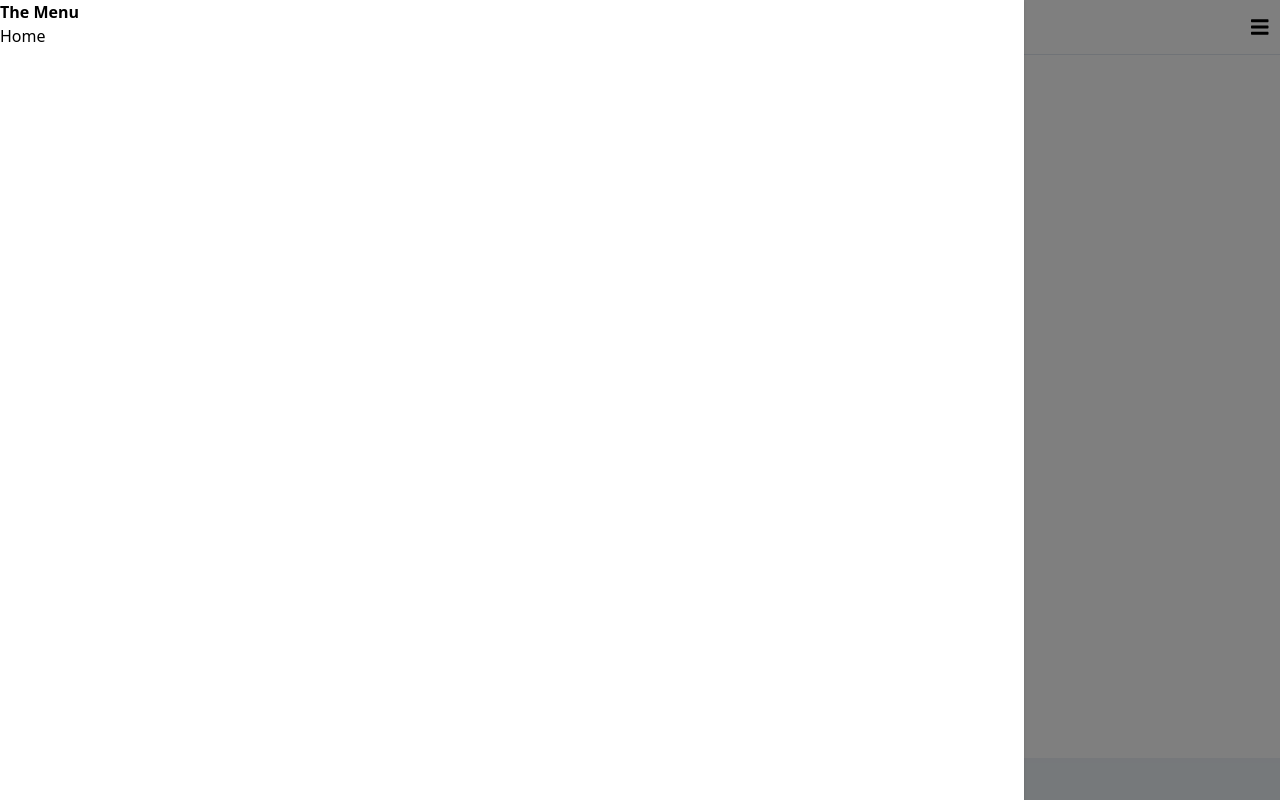
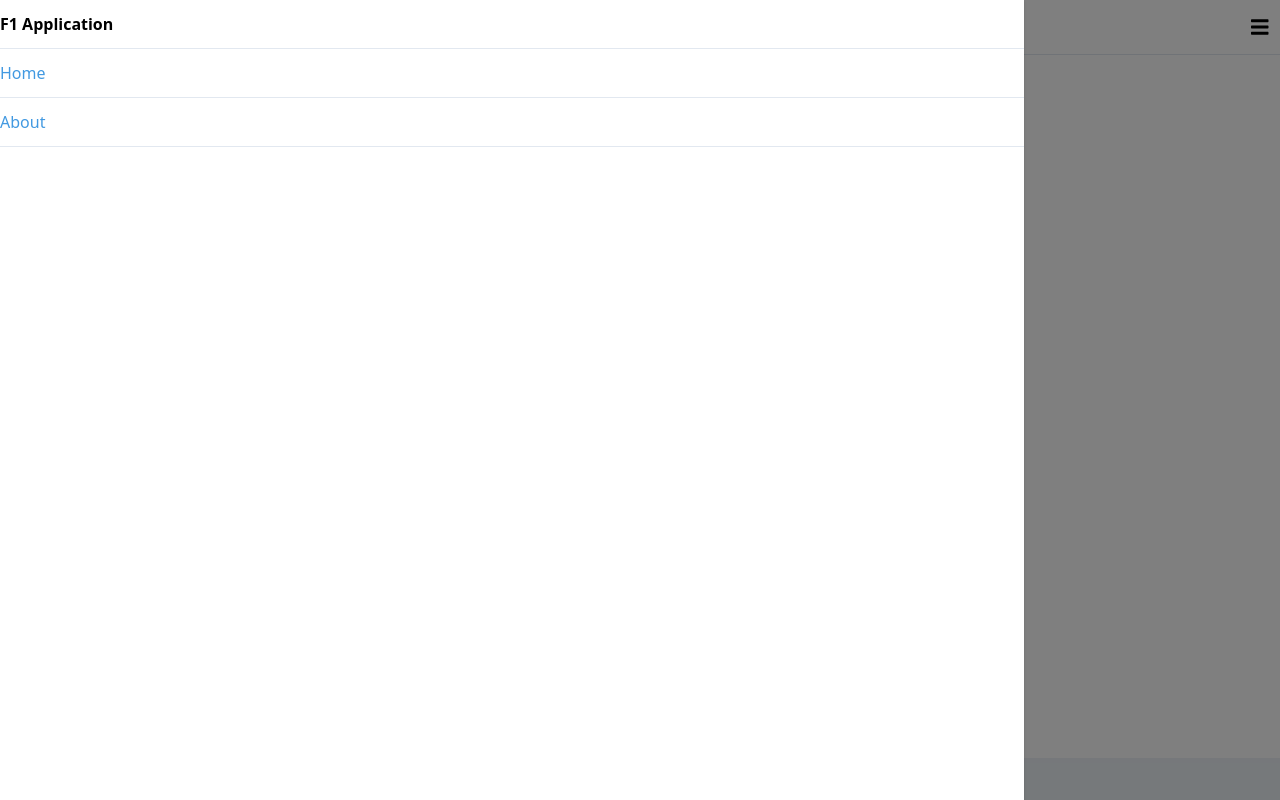
Before and after one commit to Francois-vv/F1-Application, a React (Create React App) app in the folder f1-app/: page /about in a window 1280 px wide. Both pictures are taken after a click on the icon 1259 px from the left and 26 px from the top of the page. Built offline with nearby package versions, Linux system fonts and the light colour scheme.

Commit message:
Added Navigation and NavigationMenu Components
The side menu now navigates to different pages

```diff
--- a/f1-app/package.json
+++ b/f1-app/package.json
@@ -13,6 +13,7 @@
     "postcss-cli": "^7.1.1",
     "react": "^16.13.1",
     "react-dom": "^16.13.1",
+    "react-router-dom": "^5.2.0",
     "react-scripts": "3.4.3",
     "react-spring": "^8.0.27",
     "tailwindcss": "^1.7.5"
--- a/f1-app/src/App.js
+++ b/f1-app/src/App.js
@@ -1,14 +1,28 @@
-import React from 'react';
-import F1Schedule from './Components/F1Schedule'
-import Header from './Components/Header'
-import Footer from './Components/Footer'
+import React from "react";
+import { BrowserRouter as Router, Switch, Route, Link } from "react-router-dom";
+import Header from "./Components/Header";
+import Footer from "./Components/Footer";
+import Home from "./Views/Home";
+import About from "./Views/About";
 
 function App() {
   return (
     <div>
-      <Header />
-      <F1Schedule />
-      <Footer />
+      <Router>
+        <Header />
+        <div className="p-3">
+          <Switch>
+            <Route exact path="/">
+              <Home />
+            </Route>
+            <Route path="/about">
+              <About />
+            </Route>
+          </Switch>
+        </div>
+
+        <Footer />
+      </Router>
     </div>
   );
 }
--- a/f1-app/src/Components/Navigation.js
+++ b/f1-app/src/Components/Navigation.js
@@ -1,65 +1,56 @@
-import React, { useState } from 'react'
-import { FontAwesomeIcon } from '@fortawesome/react-fontawesome'
-import { faBars } from '@fortawesome/free-solid-svg-icons'
-import {useTransition, animated} from 'react-spring'
+import React, { useState } from "react";
+import { FontAwesomeIcon } from "@fortawesome/react-fontawesome";
+import { faBars } from "@fortawesome/free-solid-svg-icons";
+import { useTransition, animated } from "react-spring";
+import NavigationMenu from "./NavigationMenu";
 
 function Navigation() {
-    const [showMenu, setShowMenu] = useState(false)
+  const [showMenu, setShowMenu] = useState(false);
 
   const maskTransitions = useTransition(showMenu, null, {
-        from: { position: 'absolute', opacity: 0 },
+    from: { position: "absolute", opacity: 0 },
     enter: { opacity: 1 },
-        leave: { opacity: 0 },
-        })
+    leave: { opacity: 0 }
+  });
 
   const menuTransitions = useTransition(showMenu, null, {
-        from: { opacity: 0, transform: 'translateX(-100%)' },
-        enter: { opacity: 1, transform: 'translateX(0%)' },
-        leave: { opacity: 0, transform: 'translateX(-100%)'},
-        })
+    from: { opacity: 0, transform: "translateX(-100%)" },
+    enter: { opacity: 1, transform: "translateX(0%)" },
+    leave: { opacity: 0, transform: "translateX(-100%)" }
+  });
 
-    return(
+  return (
     <nav>
       <span className="text-xl">
-                <FontAwesomeIcon
-                    icon={faBars}
-                    onClick={() => setShowMenu(!showMenu)}
-                />
+        <FontAwesomeIcon icon={faBars} onClick={() => setShowMenu(!showMenu)} />
       </span>
 
-            {
-                maskTransitions.map(({ item, key, props }) =>
-                    item &&
+      {maskTransitions.map(
+        ({ item, key, props }) =>
+          item && (
             <animated.div
               key={key}
               style={props}
               className="bg-black-t-50 fixed top-0 left-0 w-full h-full z-50"
               onClick={() => setShowMenu(false)}
-                    >
-                    </animated.div>
+            ></animated.div>
           )
-            }
+      )}
 
-            {
-                menuTransitions.map(({ item, key, props }) =>
-                    item &&
+      {menuTransitions.map(
+        ({ item, key, props }) =>
+          item && (
             <animated.div
               key={key}
               style={props}
               className="fixed bg-white top-0 left-0 w-4/5 h-full z-50 shadow"
             >
-                        <span className="font-bold">
-                            The Menu
-                        </span>
-                        <ul>
-                            <li>Home</li>
-                        </ul>
+              <NavigationMenu closeMenu={() => setShowMenu(false)} />
             </animated.div>
           )
+      )}
+    </nav>
+  );
 }
 
-        </nav>
-    )
-}
-
-export default Navigation
+export default Navigation;
--- /dev/null
+++ b/f1-app/src/Components/NavigationMenu.js
@@ -0,0 +1,32 @@
+import React from "react";
+import { Link } from "react-router-dom";
+
+function NavigationMenu(props) {
+  return (
+    <div>
+      <div className="font-bold py-3">F1 Application</div>
+      <ul>
+        <li>
+          <Link
+            to="/"
+            className="text-blue-500 py-3 border-t border-b block"
+            onClick={props.closeMenu}
+          >
+            Home
+          </Link>
+        </li>
+        <li>
+          <Link
+            to="/about"
+            className="text-blue-500 py-3 border-b block"
+            onClick={props.closeMenu}
+          >
+            About
+          </Link>
+        </li>
+      </ul>
+    </div>
+  );
+}
+
+export default NavigationMenu;
--- /dev/null
+++ b/f1-app/src/Views/About.js
@@ -0,0 +1,12 @@
+import React from "react";
+
+function About() {
+  return (
+    <div>
+      <h1 className="font-bold text-2xl mb-3">About us</h1>
+      <p>This is the about page content.</p>
+    </div>
+  );
+}
+
+export default About;
--- /dev/null
+++ b/f1-app/src/Views/Home.js
@@ -0,0 +1,13 @@
+import React from "react";
+import F1Schedule from "../Components/F1Schedule";
+
+function Home() {
+  return (
+    <div>
+      <h1 className="font-bold text-2xl">This is the home page</h1>
+      <F1Schedule />
+    </div>
+  );
+}
+
+export default Home;
```
Also changed, not shown: 1 other file (tests, documents, lock files or other folders). Lines whose indentation alone changed are shown as unchanged.
